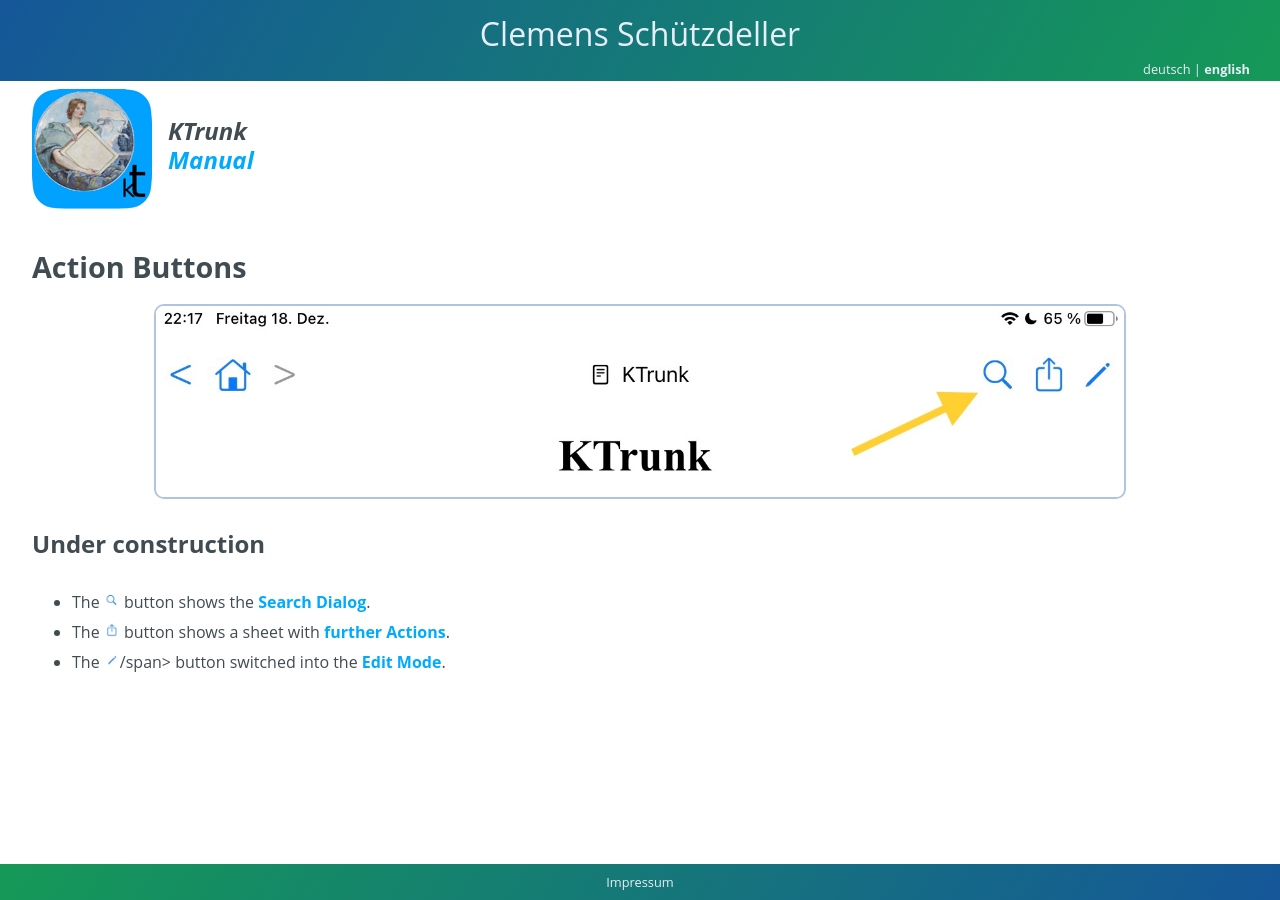
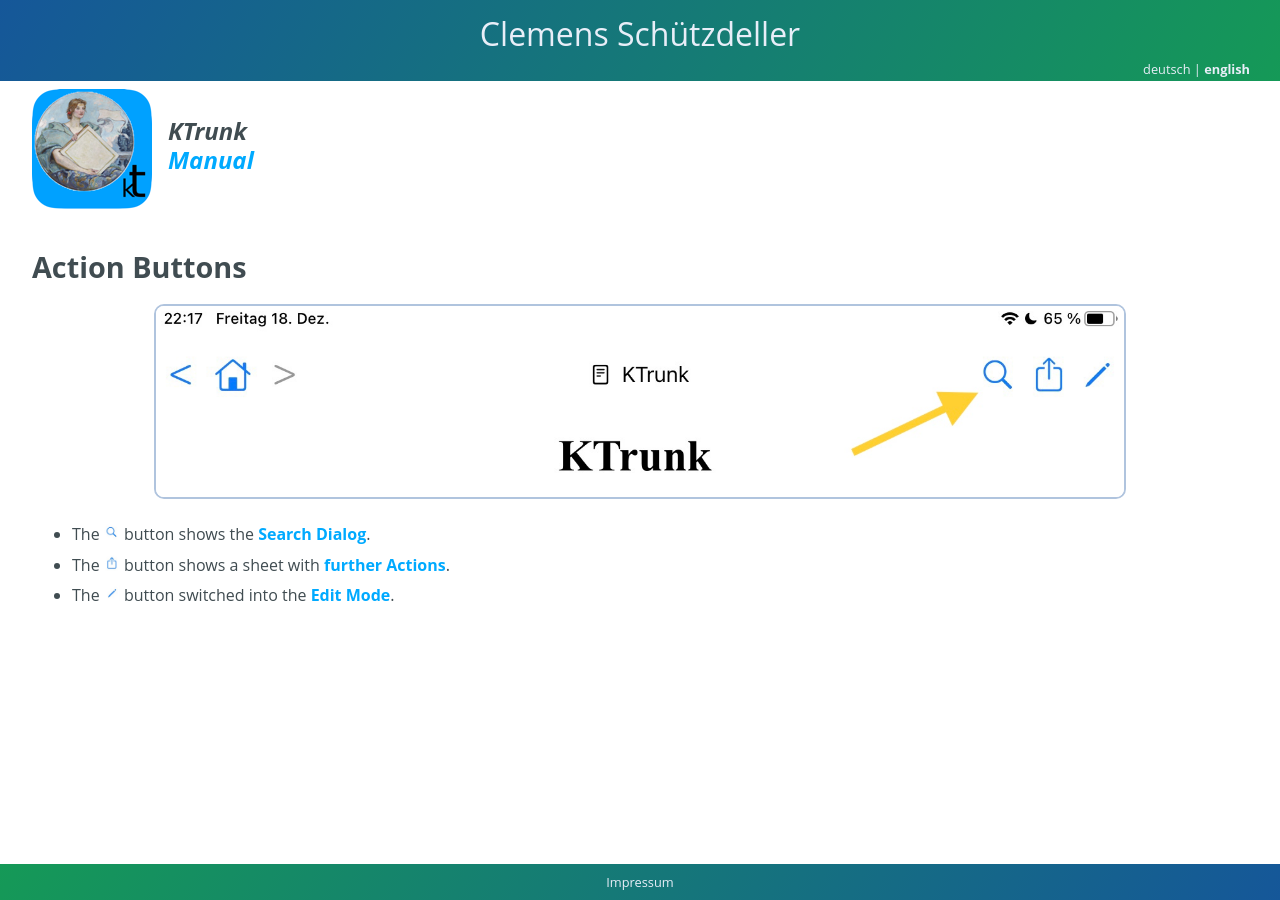
Before and after one commit to cs-LA/home, a Jekyll site: the page built from KTrunk/Manual/ActionButtons.md, in a window 1280 px wide. Built offline with Jekyll 4.4.1, drawn with Linux system fonts in a browser that asks for light colours; our own code applies the rules of GitHub Pages for plain Markdown files.

Commit message:
Update ActionButtons.md

```diff
--- a/KTrunk/Manual/ActionButtons.md
+++ b/KTrunk/Manual/ActionButtons.md
@@ -16,8 +16,6 @@
 
 <img src="ActionButtons.jpg" style="border: 2px solid #B0C4DE; border-radius: 10px;">
 
-### <span class="en">Under construction</span><span class="de">In Bearbeitung</span>
-
 <ul>
   <li>
     <span class="en">The <img src="ActionButtonSearch.jpg" class="appButton"> button shows the <b><a href="SearchDialog.html">Search Dialog</a></b>.</span>
@@ -28,7 +26,7 @@
     <span class="de">Die <img src="ActionButtonActions.jpg" class="appButton"> Schaltfläche blendet <b><a href="FurtherActions.html">weitere Aktionen</a></b> ein.</span>
   </li>
   <li>
-    <span class="en">The <img src="ActionButtonEdit.jpg" class="appButton">/span> button switched into the <b><a href="EditMode.html">Edit Mode</a></b>.</span>
+    <span class="en">The <img src="ActionButtonEdit.jpg" class="appButton"> button switched into the <b><a href="EditMode.html">Edit Mode</a></b>.</span>
     <span class="de">Die <img src="ActionButtonEdit.jpg" class="appButton"> Schaltfläche schaltet in den <b><a href="EditMode.html">Bearbeitungs-Modus</a></b> um.</span>
   </li>
 </ul>
```
